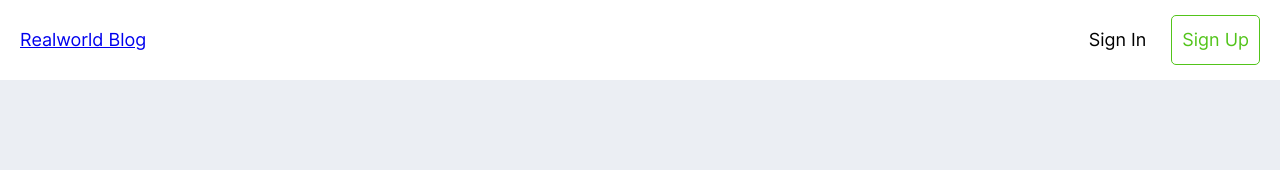
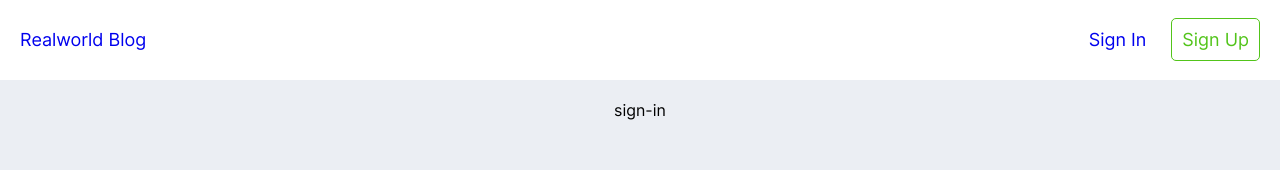
Before and after one commit to KISergeevich/blog-platform, a React (Create React App) app: page /sign-in in a window 1280 px wide. Shown: the top 170 px of the page. Built offline with nearby package versions, Linux system fonts and the light colour scheme.

Commit message:
set routing for sign-in\up componnents

```diff
--- a/src/components/app/App.js
+++ b/src/components/app/App.js
@@ -4,6 +4,8 @@ import { BrowserRouter as Router, Route } from 'react-router-dom'
 import HeaderLine from '../header-line/header-line'
 import ArticleList from '../article-list/article-list'
 import Article from '../acrticle/acrticle'
+import SignIn from '../sign-in/sign-in'
+import SignUp from '../sign-up/sign-up'
 
 import classes from './app.module.scss'
 
@@ -18,6 +20,8 @@ export default function App() {
         <Route path="/" exact component={ArticleList} />
         <Route path="/articles" exact component={ArticleList} />
         <Route path="/articles/:slug" component={Article} />
+        <Route path="/sign-in" component={SignIn} />
+        <Route path="/sign-up" component={SignUp} />
       </div>
     </Router>
 
--- a/src/components/header-line/header-line.js
+++ b/src/components/header-line/header-line.js
@@ -10,16 +10,16 @@ export default function HeaderLine() {
         Realworld Blog
       </Link>
 
-      <form className={classes.headerLine__signIn}>
-        <button className={classes.headerLine__buttonSignIn} type="button">
+      <div className={classes.headerLine__signIn}>
+        <Link to="/sign-in" className={classes.headerLine__buttonSignIn}>
           Sign In
-        </button>
-      </form>
-      <form className={classes.headerLine__signUp}>
-        <button className={classes.headerLine__buttonsignUp} type="button">
+        </Link>
+      </div>
+      <div className={classes.headerLine__signUp}>
+        <Link to="/sign-up" className={classes.headerLine__buttonsignUp}>
           Sign Up
-        </button>
-      </form>
+        </Link>
+      </div>
     </div>
   )
 }
--- a/src/components/header-line/header-line.module.scss
+++ b/src/components/header-line/header-line.module.scss
@@ -1,5 +1,8 @@
 // #52C41A зеленый
 // #ebeef3 серый фон
+a {
+    text-decoration: none;
+}
 
 .headerLine {
     width: 100%;
@@ -39,7 +42,7 @@
         letter-spacing: 0em;
         white-space: nowrap;
     }
-    &__buttonMenu:hover, &__buttonMenu:focus, &__buttonMenu:active,
+    &__buttonMenu:hover, &__buttonMenu:focus, &__buttonMenu:active, &__buttonMenu:visited
     &__buttonSignIn:hover, &__buttonSignIn:focus, &__buttonSignIn:active, {
         border: 1px solid #52C41A;
         border-radius: 5px;
@@ -47,6 +50,7 @@
         scale: 1.1;
         color: #52c41a;
         transition: 0.1s;
+
     }
     &__buttonsignUp:hover, &__buttonsignUp:focus, &__buttonsignUp:active {
         border-color: #1890FF;
--- /dev/null
+++ b/src/components/sign-in/sign-in.js
@@ -0,0 +1,3 @@
+export default function SignIn() {
+  return 'sign-in'
+}
--- /dev/null
+++ b/src/components/sign-up/sign-up.js
@@ -0,0 +1,3 @@
+export default function SignUp() {
+  return 'sign-up'
+}
```
Also changed, not shown: src/components/sign-in/sign-in.module.scss (added), src/components/sign-up/sign-up.module.scss (added).
